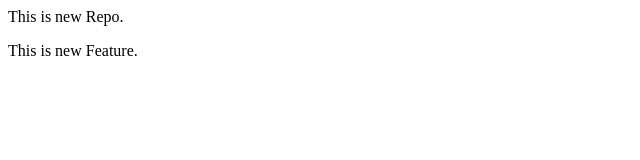
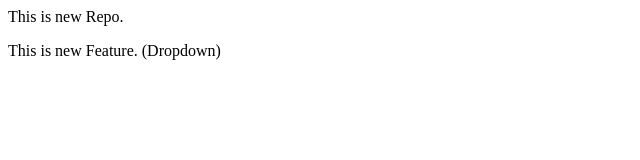
Before and after one commit to HemantKosrekar/LocalRepo, a plain HTML site: page index.html in a window 1280 px wide. Shown: the full height of the page, 0-640 px from the left. Drawn offline with Linux system fonts and the light colour scheme.

Commit message:
Add Dropdown in index.html

```diff
--- a/index.html
+++ b/index.html
@@ -1,3 +1,3 @@
 <p>This is new Repo.</p>
 
-<p>This is new Feature.</p>
+<p>This is new Feature. (Dropdown)</p>
```
